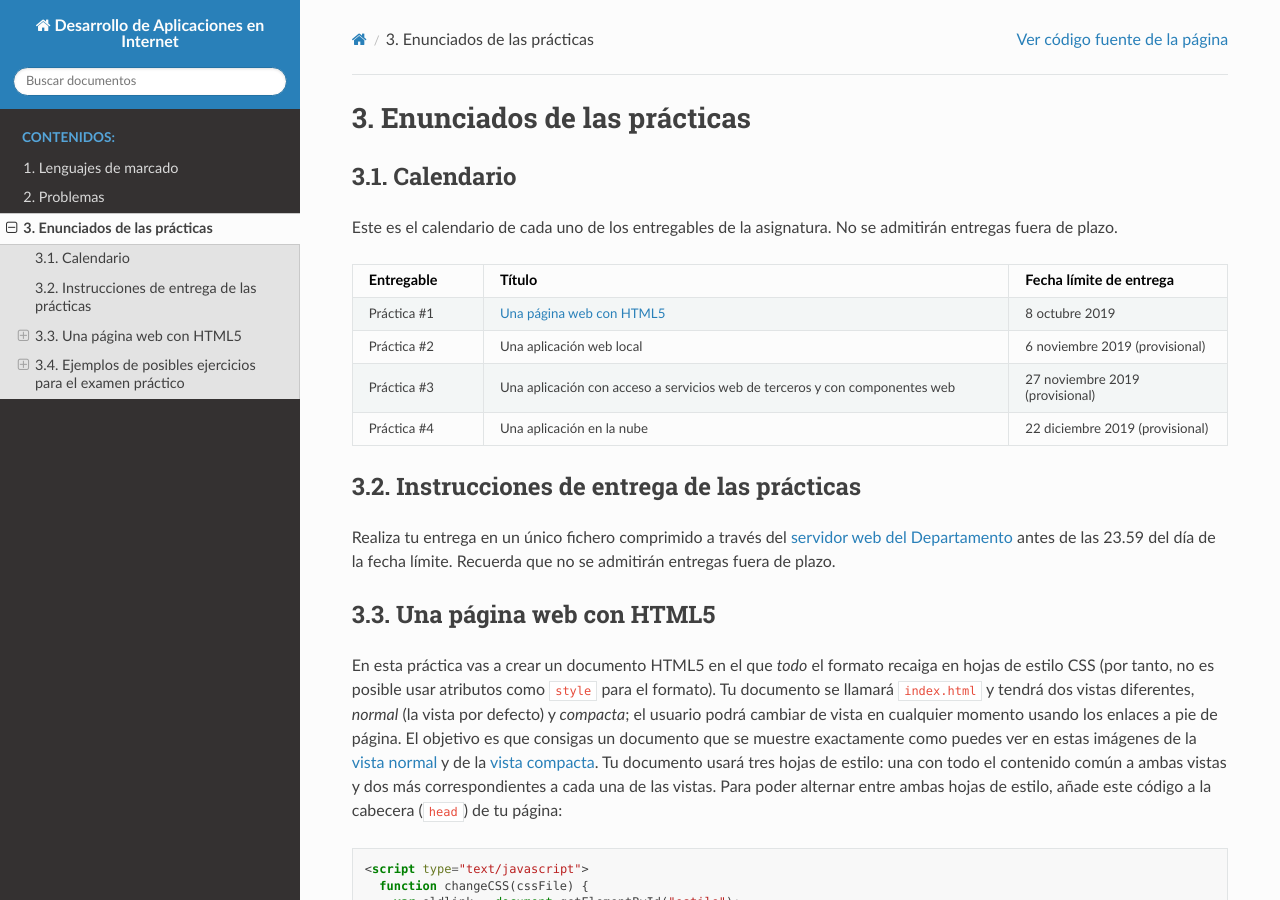
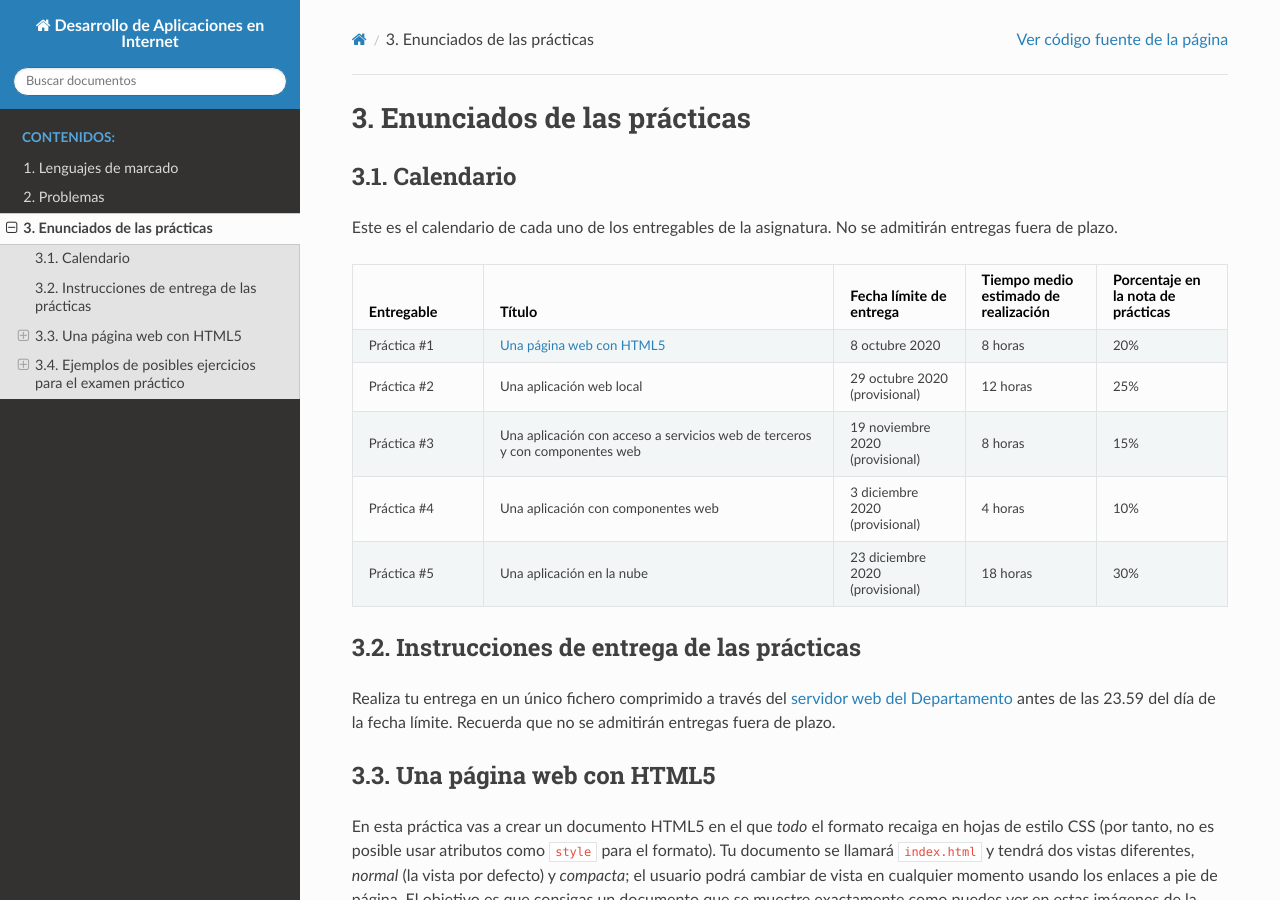
Before and after one commit to jaspock/dai2021, a Sphinx documentation site: the page built from docs/source/practicas.rst, in a window 1280 px wide and 900 px high. Built offline with Sphinx 7.4.7 and the Read the Docs theme 2.0.0, drawn with Linux system fonts in a browser that asks for light colours; some of the changed text lies outside the part shown.

```diff
--- a/docs/source/practicas.rst
+++ b/docs/source/practicas.rst
@@ -8,25 +8,40 @@ Calendario
 Este es el calendario de cada uno de los entregables de la asignatura. No se admitirán entregas fuera de plazo.
 
 .. list-table::
-    :widths: 15 60 25
+    :widths: 15 40 15 15 15
     :header-rows: 1
     :class: tablita
 
     * - Entregable
       - Título
       - Fecha límite de entrega
+      - Tiempo medio estimado de realización
+      - Porcentaje en la nota de prácticas
     * - Práctica #1
       - `Una página web con HTML5`_
-      - 8 octubre 2019
+      - 8 octubre 2020
+      - 8 horas
+      - 20%
     * - Práctica #2
       - Una aplicación web local
-      - 6 noviembre 2019 (provisional)
+      - 29 octubre 2020 (provisional)
+      - 12 horas
+      - 25%
     * - Práctica #3
       - Una aplicación con acceso a servicios web de terceros y con componentes web
-      - 27 noviembre 2019 (provisional)
+      - 19 noviembre 2020 (provisional)
+      - 8 horas
+      - 15%
     * - Práctica #4
+      - Una aplicación con componentes web
+      - 3 diciembre 2020 (provisional)
+      - 4 horas
+      - 10%
+    * - Práctica #5
       - Una aplicación en la nube
-      - 22 diciembre 2019 (provisional)
+      - 23 diciembre 2020 (provisional)
+      - 18 horas
+      - 30%
 
 
 Instrucciones de entrega de las prácticas
@@ -82,7 +97,7 @@ Comienza preparando el documento HTML, sin tener en cuenta, por ahora, los aspec
 
 - una cabecera (elemento ``header``) que incluya el título (elemento ``h1``), el párrafo descriptivo y el índice (el índice será un elemento de tipo ``nav`` que incluirá una lista no numerada, ``ul``), los tres como descendientes inmediatos (hijos) del elemento ``header``;
 - la cabecera irá seguida de un fragmento principal (encerrado en el elemento ``main``) que incluirá ambos cuestionarios;
-- la página acabará con un pie de página (elemento ``footer``) con tus datos y los enlaces para cambiar la vista; encierra tu nombre completo (nombre y apellidos, en este orden) en un ``span`` (hijo de ``footer``) con identificador ``nombre`` y el DNI en otro elemento ``span`` (también hijo de ``footer``) con identificador ``dni``; utiliza el carácter ``'|'`` en el documento HTML para separar los diferentes contenidos del pie de página.
+- la página acabará con un pie de página (elemento ``footer``) con tus datos y los enlaces para cambiar la vista; encierra tu nombre de usuario de ``alu.ua.es`` (por ejemplo, ``zawm``) en un ``span`` (hijo de ``footer``) con identificador ``nombre``; utiliza el carácter ``'|'`` en el documento HTML para separar los diferentes contenidos del pie de página.
 
 Cada cuestionario estará incluido en su propia sección (mediante sendos elementos ``section``, que han de incluir atributos ``id``, con valores ``paris``, sin tilde y todo en minúsculas, y ``londres``, todo en minúsculas, que serán referenciados desde el índice) y tendrá un título de segundo nivel (un elemento ``h2``, que será hijo de ``section``) que incluirá una imagen (que no ha de coincidir necesariamente en tu solución con la de este enunciado, pero no ha de tener tamaño superior a 512x512 píxeles) seguida del texto del título tal como sigue:
 
@@ -170,7 +185,7 @@ Recomendaciones finales
 
 Asegúrate de que tus ficheros se validan correctamente con los validadores HTML5 y CSS del W3C (usando la pestaña :guilabel:`Validate by File Upload` en ambos casos). Además, usa Chrome DevTools para comprobar que el estilo aplicado en cada punto del documento es correcto. Finalmente, asegúrate de que cumple con todas las especificaciones de este enunciado (por ejemplo, los nombres o valores de atributos, elementos o ficheros).
 
-Recuerda poner tu nombre completo y DNI en el pie del documento. Realiza tu entrega en un único fichero comprimido llamado ``p1-dai.zip`` a través del `servidor web del Departamento`_. El archivo comprimido contendrá directamente (sin ninguna carpeta contenedora) el fichero ``index.html``, una carpeta ``css`` con los ficheros con las hojas de estilo que hayas usado y una carpeta ``img`` con las imágenes.
+Recuerda poner tu usuario de la cuenta de ``alu.ua.es`` en el pie del documento. Realiza tu entrega en un único fichero comprimido llamado ``p1-dai.zip`` a través del `servidor web del Departamento`_. El archivo comprimido contendrá directamente (sin ninguna carpeta contenedora) el fichero ``index.html``, una carpeta ``css`` con los ficheros con las hojas de estilo que hayas usado y una carpeta ``img`` con las imágenes.
 
 Por último, coloca en algún punto del pie de la página un fragmento de HTML como ``<span id="tiempo">[5 horas]</span>`` donde has de sustituir el 5 por el número de horas aproximadas que te haya llevado hacer esta prática.
 
```
Also changed, not shown: docs/source/index.rst (+7 -7 lines), 1 other file.
